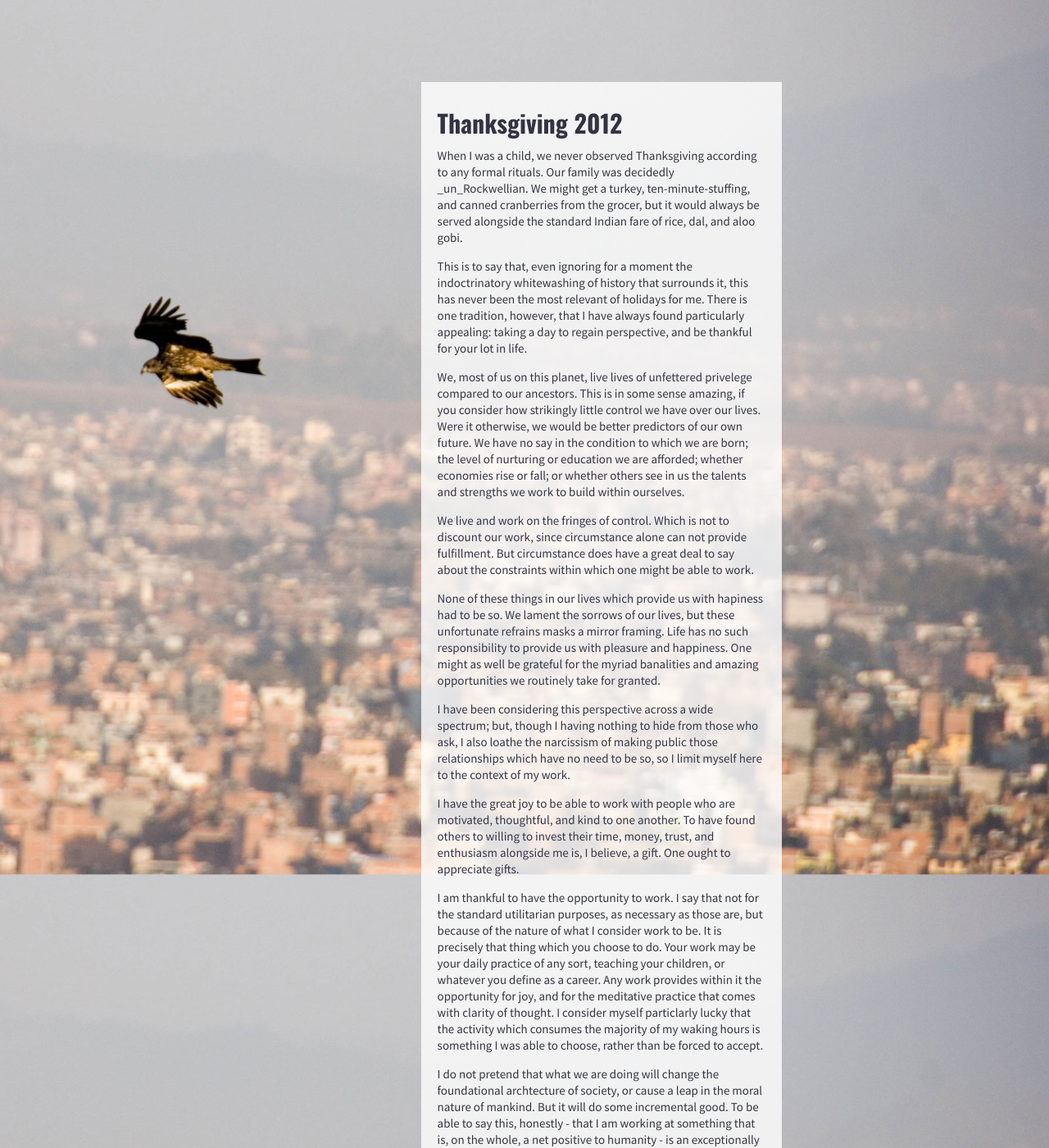
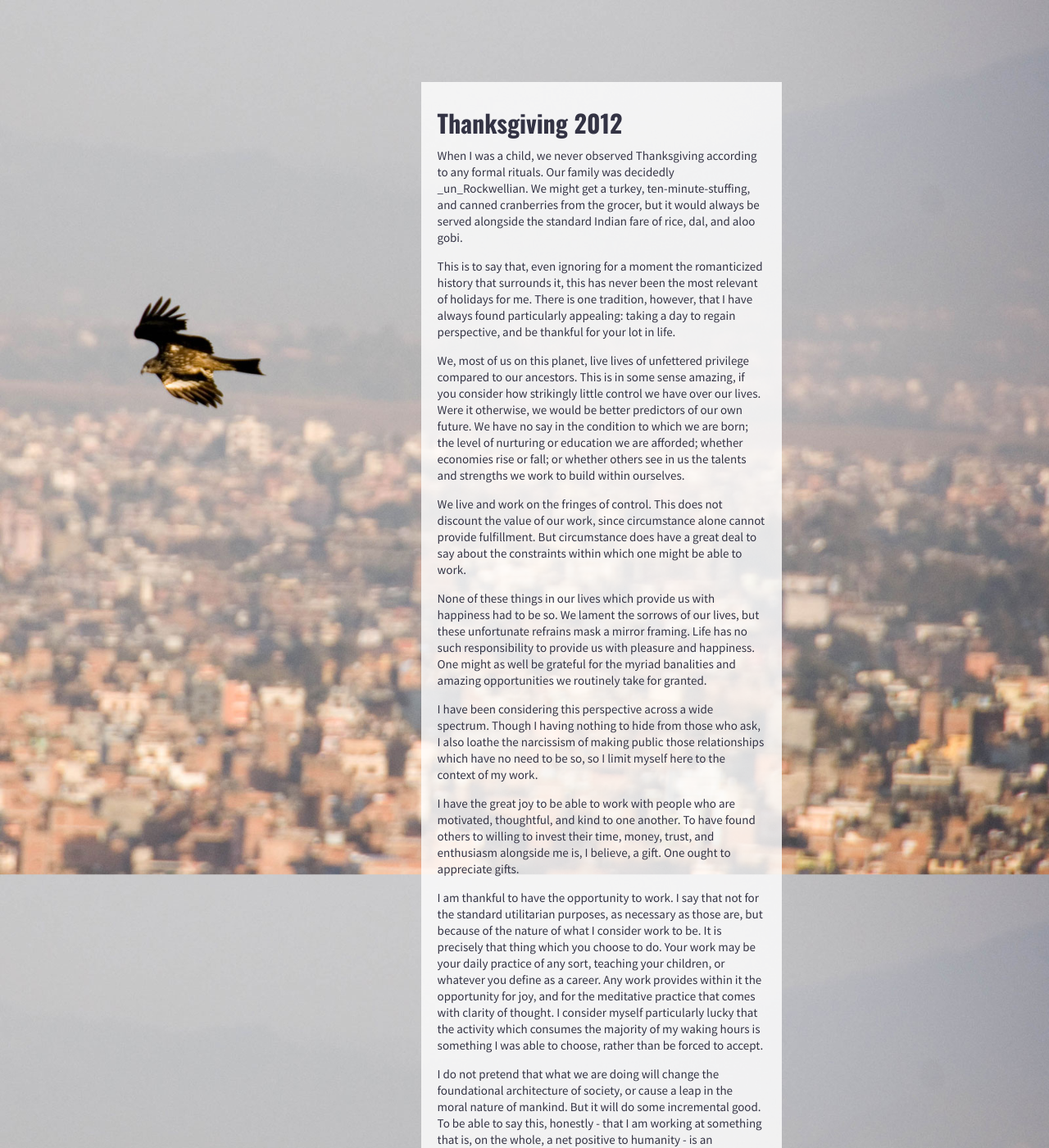
Before and after one commit to barunio/barunio.github.com, a Jekyll site: the page built from index.md, in a window 1280 px wide and 1400 px high. Shown: the whole window at 82% size. Built offline with Jekyll 4.4.1, drawn with Linux system fonts in a browser that asks for light colours; some of the changed text lies outside the part shown.

Commit message:
text edit

```diff
--- a/index.md
+++ b/index.md
@@ -12,13 +12,13 @@ get a turkey, ten-minute-stuffing, and canned cranberries from the grocer, but
 it would always be served alongside the standard Indian fare of rice, dal, and
 aloo gobi.
 
-This is to say that, even ignoring for a moment the indoctrinatory whitewashing
-of history that surrounds it, this has never been the most relevant of holidays
+This is to say that, even ignoring for a moment the romanticized
+history that surrounds it, this has never been the most relevant of holidays
 for me. There is one tradition, however, that I have always found particularly
 appealing: taking a day to regain perspective, and be thankful for your lot in
 life.
 
-We, most of us on this planet, live lives of unfettered privelege compared to
+We, most of us on this planet, live lives of unfettered privilege compared to
 our ancestors. This is in some sense amazing, if you consider how strikingly little
 control we have over our lives. Were it otherwise, we would be better predictors of
 our own future. We have no say in the condition to which we are born; the
@@ -26,18 +26,18 @@ level of nurturing or education we are afforded; whether economies rise or
 fall; or whether others see in us the talents and strengths we work to build
 within ourselves.
 
-We live and work on the fringes of control. Which is not to discount our work,
-since circumstance alone can not provide fulfillment. But
+We live and work on the fringes of control. This does not discount the value
+of our work, since circumstance alone cannot provide fulfillment. But
 circumstance does have a great deal to say about the constraints within which one
 might be able to work.
 
-None of these things in our lives which provide us with hapiness had to be so.
-We lament the sorrows of our lives, but these unfortunate refrains masks a
+None of these things in our lives which provide us with happiness had to be so.
+We lament the sorrows of our lives, but these unfortunate refrains mask a
 mirror framing. Life has no such responsibility to provide us with pleasure
 and happiness. One might as well be grateful for the myriad banalities and
 amazing opportunities we routinely take for granted.
 
-I have been considering this perspective across a wide spectrum; but, though
+I have been considering this perspective across a wide spectrum. Though
 I having nothing to hide from those who ask, I also loathe the narcissism of
 making public those relationships which have no need to be so, so I limit
 myself here to the context of my work.
@@ -53,12 +53,12 @@ what I consider work to be. It is precisely that thing which you choose to do.
 Your work may be your daily practice of any sort, teaching your children, or
 whatever you define as a career. Any work provides within it the opportunity for
 joy, and for the meditative practice that comes with clarity of thought. I
-consider myself particlarly lucky that the activity which consumes the majority of
+consider myself particularly lucky that the activity which consumes the majority of
 my waking hours is something I was able to choose, rather than be forced to
 accept.
 
 I do not pretend that what we are doing will change the foundational
-archtecture of society, or cause a leap in the moral nature of mankind. But it
+architecture of society, or cause a leap in the moral nature of mankind. But it
 will do some incremental good. To be able to say this, honestly - that I am
 working at something that is, on the whole, a net positive to humanity - is an
 exceptionally rare thing. I'm not sure if most people know exactly how rare it
```
